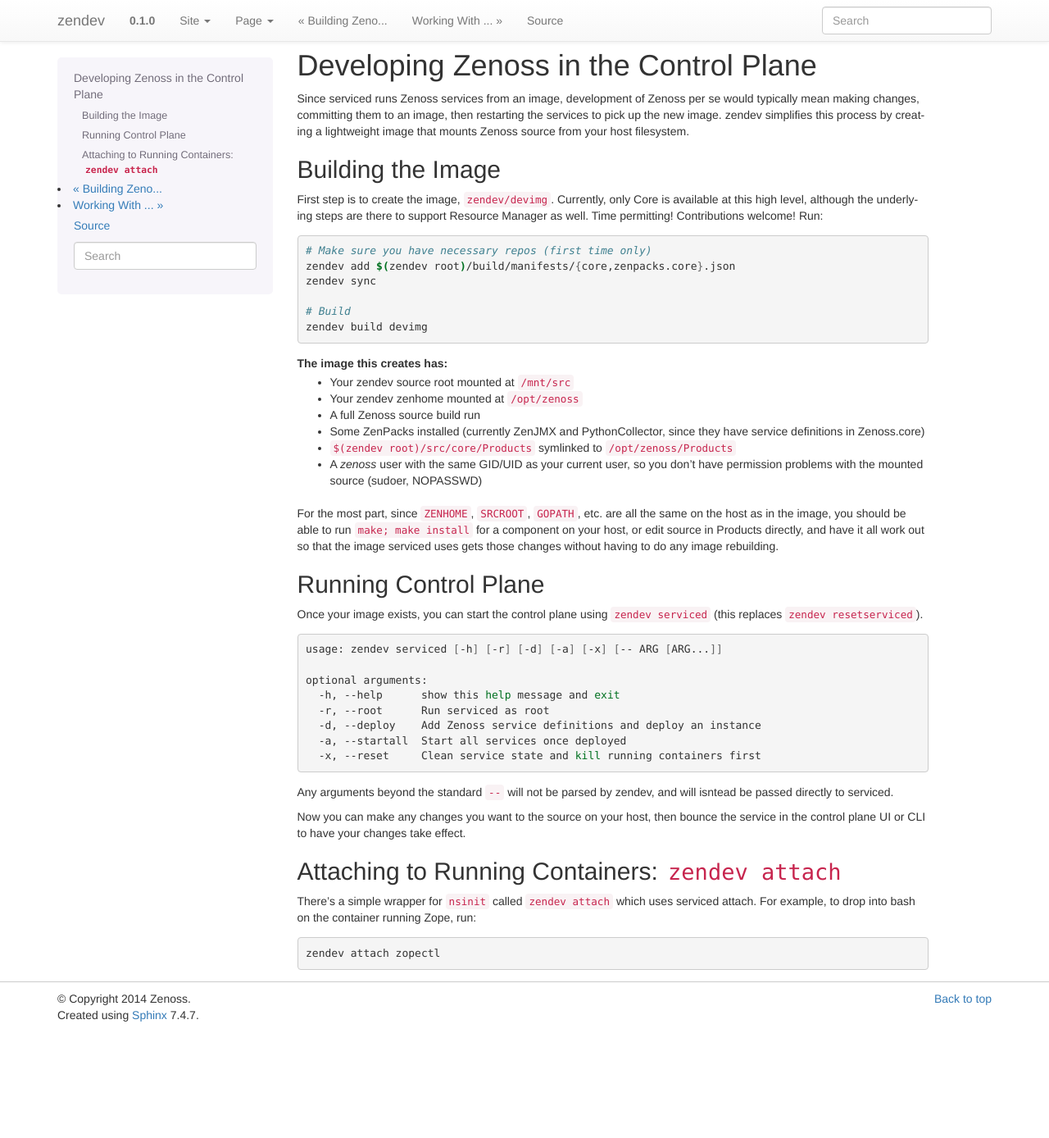
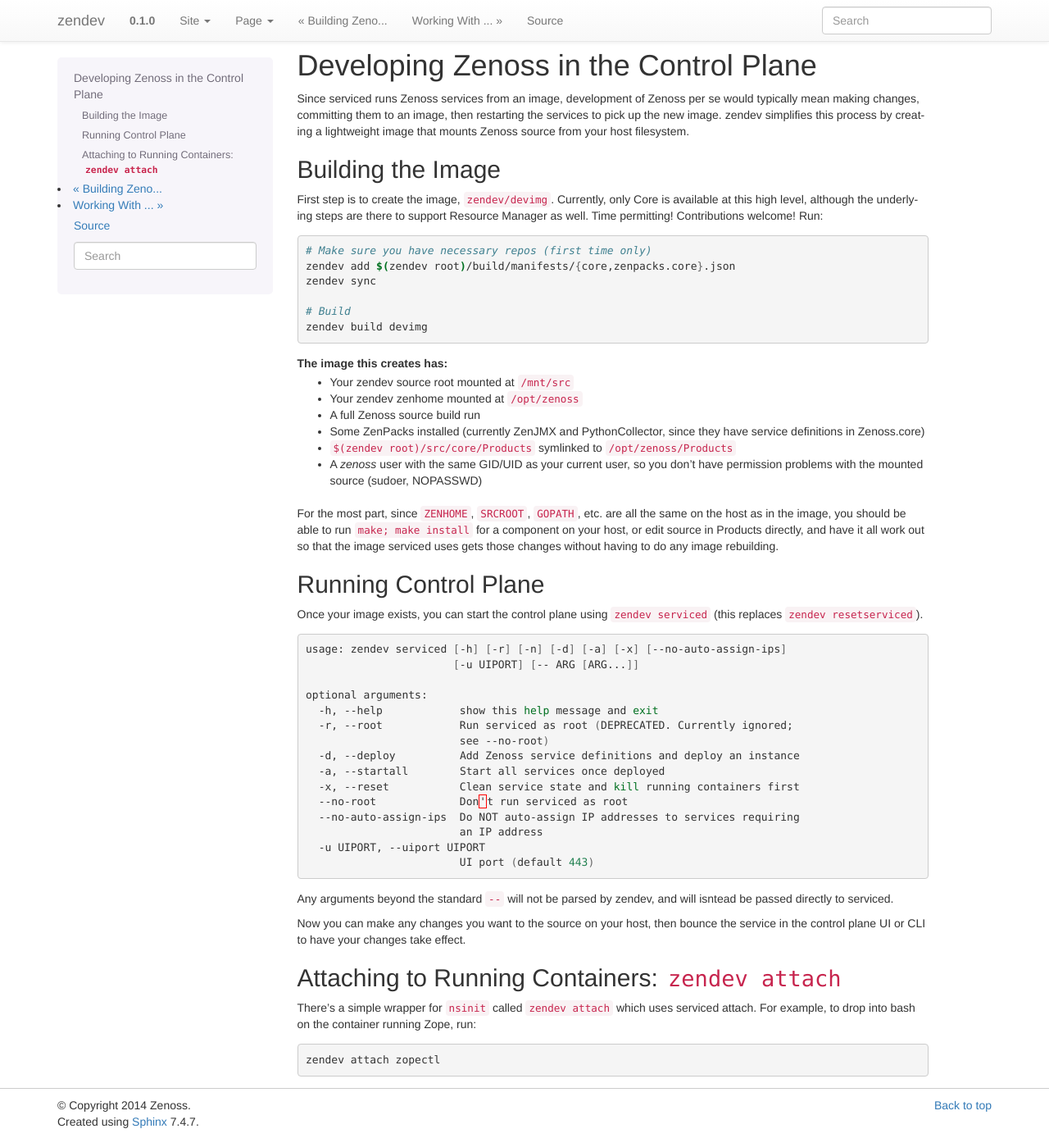
Before and after one commit to zenoss/zendev, a Sphinx documentation site: the page built from docs/devimg.rst, in a window 1280 px wide and 1388 px high. Shown: the whole window at 82% size. Built offline with Sphinx 7.4.7, drawn with Linux system fonts in a browser that asks for light colours.

Commit message:
Update documentation with --no-root option

```diff
--- a/docs/devimg.rst
+++ b/docs/devimg.rst
@@ -45,14 +45,22 @@
 
 .. code-block:: bash
 
-    usage: zendev serviced [-h] [-r] [-d] [-a] [-x] [-- ARG [ARG...]]
+    usage: zendev serviced [-h] [-r] [-n] [-d] [-a] [-x] [--no-auto-assign-ips]
+                           [-u UIPORT] [-- ARG [ARG...]]
 
     optional arguments:
-      -h, --help      show this help message and exit
-      -r, --root      Run serviced as root
-      -d, --deploy    Add Zenoss service definitions and deploy an instance
-      -a, --startall  Start all services once deployed
-      -x, --reset     Clean service state and kill running containers first
+      -h, --help            show this help message and exit
+      -r, --root            Run serviced as root (DEPRECATED. Currently ignored;
+                            see --no-root)
+      -d, --deploy          Add Zenoss service definitions and deploy an instance
+      -a, --startall        Start all services once deployed
+      -x, --reset           Clean service state and kill running containers first
+      --no-root             Don't run serviced as root
+      --no-auto-assign-ips  Do NOT auto-assign IP addresses to services requiring
+                            an IP address
+      -u UIPORT, --uiport UIPORT
+                            UI port (default 443)
+
 
 Any arguments beyond the standard ``--`` will not be parsed by zendev, and will
 isntead be passed directly to serviced.
```
Also changed, not shown: 1 other file.
